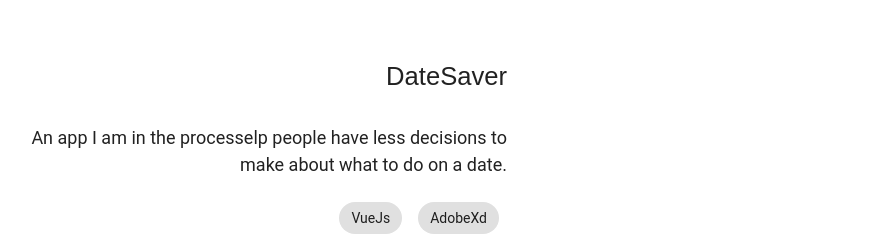
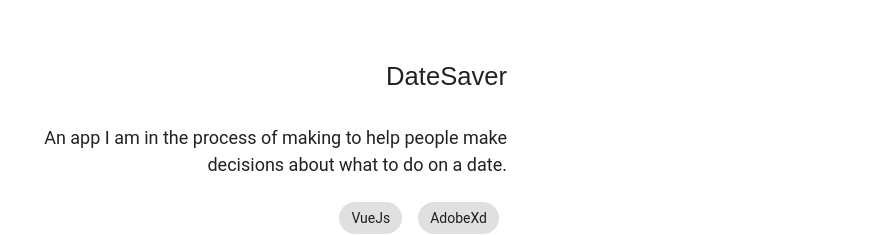
Before and after one commit to Programina/2021-portfolio, a Vue app: page /development in a window 1280 px wide. Shown: the part 1000-1235 px from the top of the page, without its empty margins (85-964 px from the left). Built offline with nearby package versions, Linux system fonts and the light colour scheme; a web font is replaced by a local one.

Commit message:
changed typo

```diff
--- a/src/views/Dev.vue
+++ b/src/views/Dev.vue
@@ -124,7 +124,7 @@ export default {
           imgSrc: "datesaver.png",
           imgMblSrc: "datesaver.png",
           description:
-            "An app I am in the processelp people have less decisions to make about what to do on a date.",
+            "An app I am in the process of making to help people make  decisions about what to do on a date.",
           chips: [
             {
               label: "VueJs",
```
